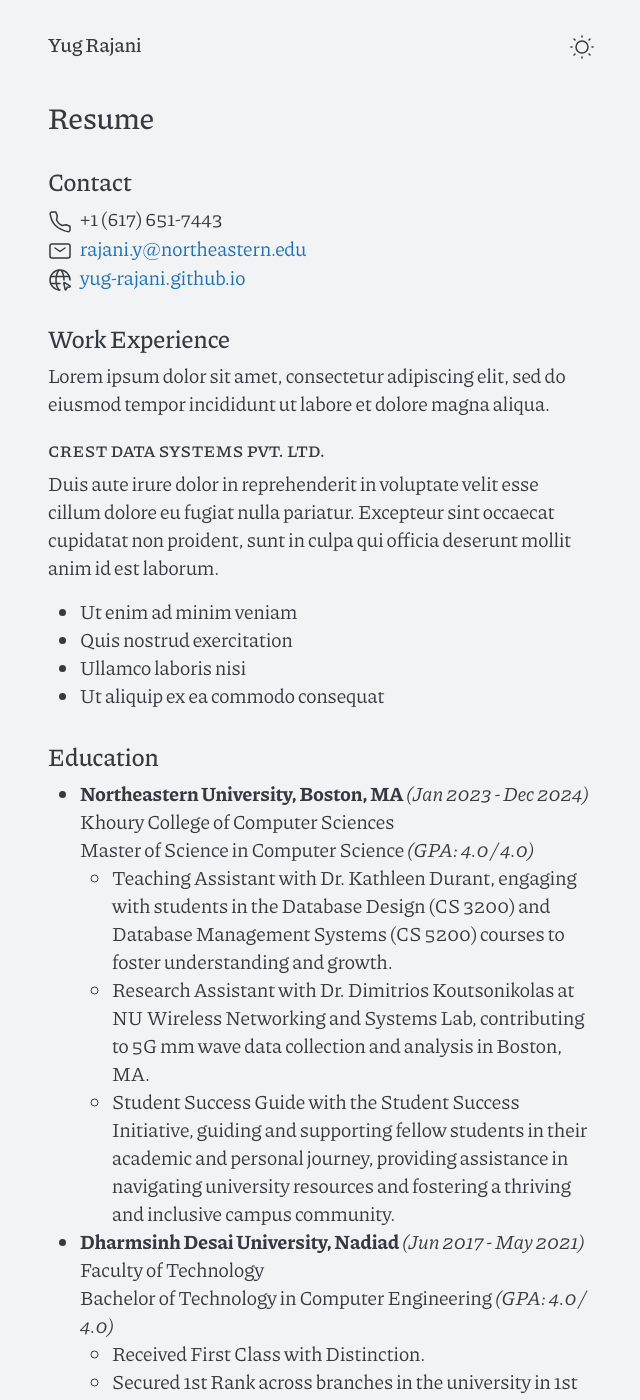
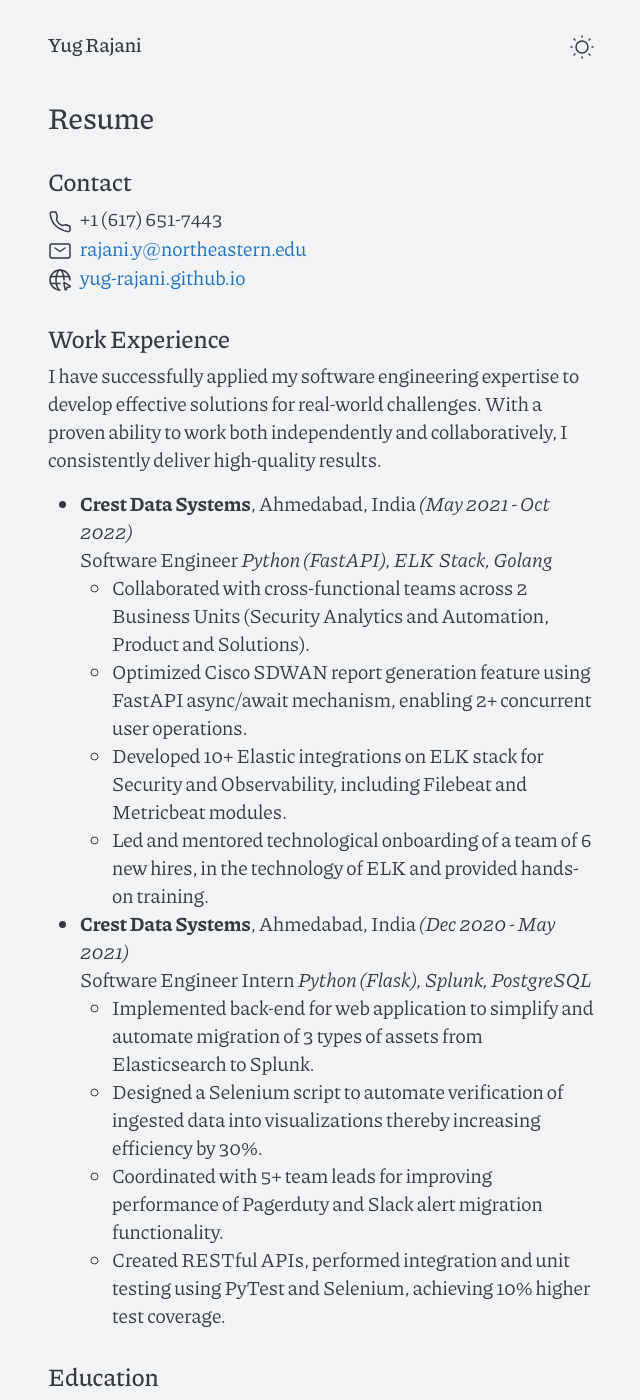
Before and after one commit to yug-rajani/yug-rajani.github.io, a Jekyll site: the page built from cv.md, in a window 1280 px wide and 1400 px high. Shown: the whole window, without its empty margins (319-959 px from the left). Built offline with Jekyll 4.4.1, drawn with Linux system fonts in a browser that asks for light colours; some of the changed text lies outside the part shown.

Commit message:
Add work experience

```diff
--- a/cv.md
+++ b/cv.md
@@ -9,22 +9,27 @@ title: Resume
 
 ## Work Experience
 
-Lorem ipsum dolor sit amet, consectetur adipiscing elit, sed do eiusmod tempor incididunt ut labore et dolore magna aliqua.
+I have successfully applied my software engineering expertise to develop effective solutions for real-world challenges. With a proven ability to work both independently and collaboratively, I consistently deliver high-quality results.
 
-### Crest Data Systems Pvt. Ltd.
+- **Crest Data Systems**, Ahmedabad, India *(May 2021 - Oct 2022)* <br>
+  Software Engineer *Python (FastAPI), ELK Stack, Golang*
+  - Collaborated with cross-functional teams across 2 Business Units (Security Analytics and Automation, Product and Solutions).
+  - Optimized Cisco SDWAN report generation feature using FastAPI async/await mechanism, enabling 2+ concurrent user operations.
+  - Developed 10+ Elastic integrations on ELK stack for Security and Observability, including Filebeat and Metricbeat modules.
+  - Led and mentored technological onboarding of a team of 6 new hires, in the technology of ELK and provided hands-on training.
 
-Duis aute irure dolor in reprehenderit in voluptate velit esse cillum dolore eu fugiat nulla pariatur. Excepteur sint occaecat cupidatat non proident, sunt in culpa qui officia deserunt mollit anim id est laborum.
-
-* Ut enim ad minim veniam
-* Quis nostrud exercitation
-* Ullamco laboris nisi
-* Ut aliquip ex ea commodo consequat
+- **Crest Data Systems**, Ahmedabad, India *(Dec 2020 - May 2021)* <br>
+  Software Engineer Intern *Python (Flask), Splunk, PostgreSQL*
+  - Implemented back-end for web application to simplify and automate migration of 3 types of assets from Elasticsearch to Splunk.
+  - Designed a Selenium script to automate verification of ingested data into visualizations thereby increasing efficiency by 30%.
+  - Coordinated with 5+ team leads for improving performance of Pagerduty and Slack alert migration functionality.
+  - Created RESTful APIs, performed integration and unit testing using PyTest and Selenium, achieving 10% higher test coverage.
 
 ## Education
 
 - **Northeastern University, Boston, MA** *(Jan 2023 - Dec 2024)* <br>
   Khoury College of Computer Sciences <br>
-  Master of Science in Computer Science *(GPA: 4.0 / 4.0)*
+  Master of Science in Computer Science *(Current GPA: 4.0 / 4.0)*
   - Teaching Assistant with Dr. Kathleen Durant, engaging with students in the Database Design (CS 3200) and Database Management Systems (CS 5200) courses to foster understanding and growth.
   - Research Assistant with Dr. Dimitrios Koutsonikolas at NU Wireless Networking and Systems Lab, contributing to 5G mm wave data collection and analysis in Boston, MA.
   - Student Success Guide with the Student Success Initiative, guiding and supporting fellow students in their academic and personal journey, providing assistance in navigating university resources and fostering a thriving and inclusive campus community.
```
